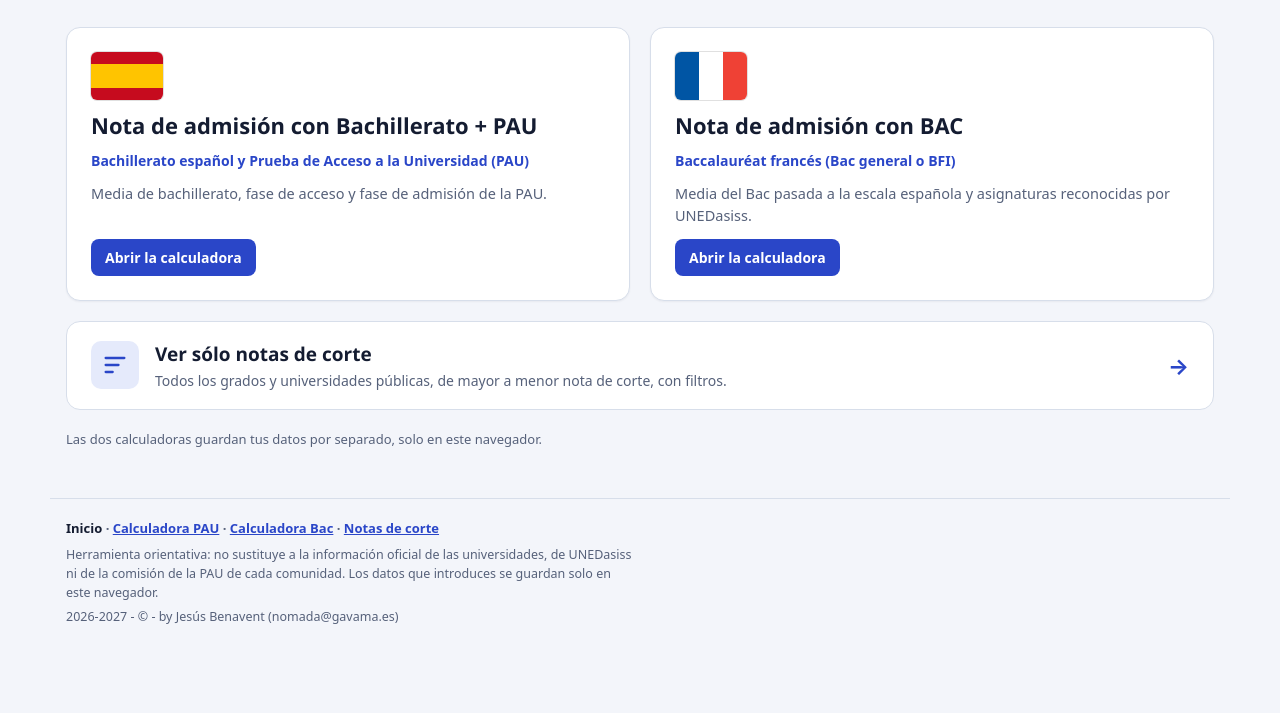
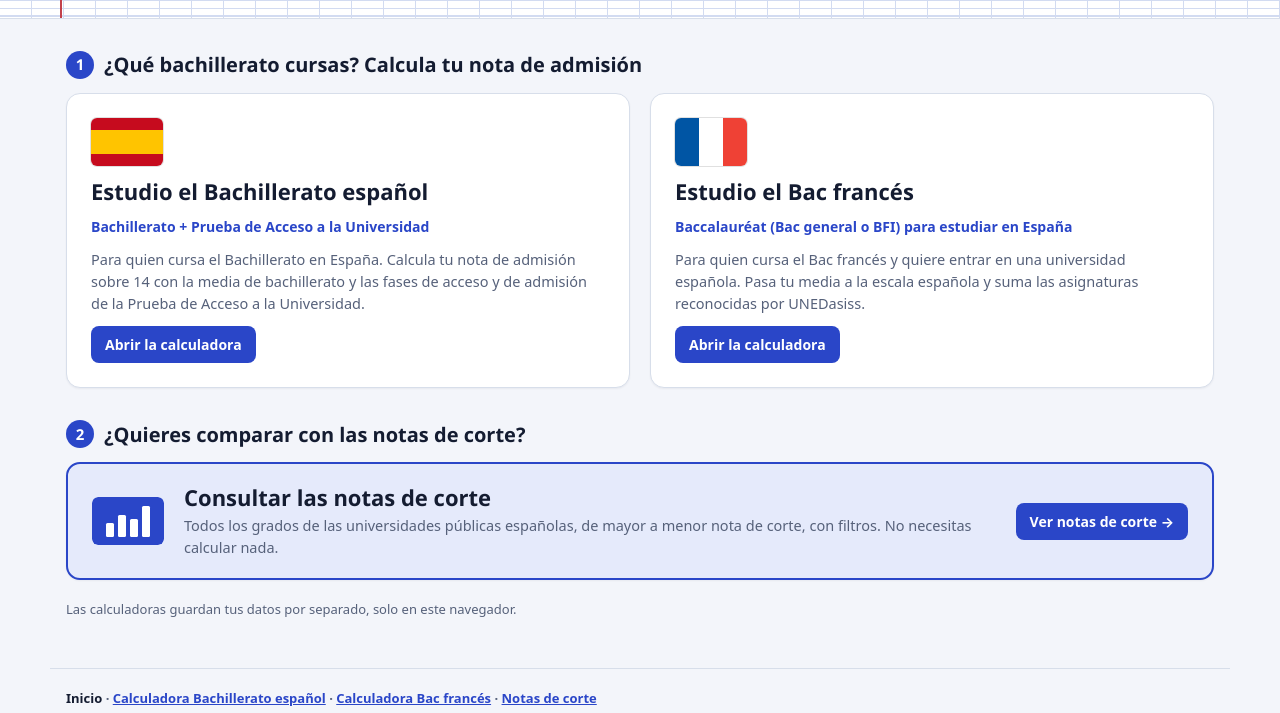
Before and after one commit to jebesen/Nota_corte_BAC, a plain HTML site: page index.html in a window 1280 px wide. Shown: the part 247-960 px from the top of the page. Before the commit the page ends 906 px from the top, so only its background shows below. Drawn offline with Linux system fonts and the light colour scheme.

Commit message:
Rediseño del index

```diff
--- a/css/styles.css
+++ b/css/styles.css
@@ -301,7 +301,7 @@ details.sources a{color:var(--accent)}
 .choice:hover{border-color:var(--accent);box-shadow:var(--shadow);transform:translateY(-2px)}
 .choice:focus-visible{outline:2px solid var(--accent);outline-offset:3px}
 .choice-flag svg{width:72px;height:48px;border-radius:6px;box-shadow:0 0 0 1px rgba(0,0,0,.12);display:block}
-.choice h2{margin:0;font-family:var(--f-display);font-size:22px;line-height:1.2}
+.choice h3{margin:0;font-family:var(--f-display);font-size:22px;line-height:1.2}
 .choice-sub{margin:0;font-weight:600;color:var(--accent);font-size:14px}
 .choice-desc{margin:0;color:var(--muted);font-size:14.5px}
 .choice-go{margin-top:auto;align-self:flex-start;font-weight:700;font-size:14px;padding:8px 14px;border-radius:8px;background:var(--accent);color:var(--accent-ink)}
@@ -320,14 +320,19 @@ details.sources a{color:var(--accent)}
 .example-note{margin:0;font-size:13px;color:var(--note-ink);background:var(--note-bg);border:1px solid var(--note-line);border-radius:8px;padding:8px 10px}
 
 /* Página de inicio: acceso al listado de notas de corte */
-.cuts-link{display:flex;align-items:center;gap:16px;margin-top:20px;padding:18px 24px;border:1px solid var(--line);border-radius:14px;background:var(--card);color:var(--ink);text-decoration:none;transition:border-color .2s,box-shadow .2s}
-.cuts-link:hover{border-color:var(--accent);box-shadow:var(--shadow)}
+.cuts-link{display:flex;align-items:center;gap:20px;padding:20px 24px;border:2px solid var(--accent);border-radius:14px;background:var(--accent-soft);color:var(--ink);text-decoration:none;box-shadow:0 1px 2px rgba(20,28,49,.05);transition:box-shadow .2s,transform .2s}
+.cuts-link:hover{box-shadow:var(--shadow);transform:translateY(-2px)}
 .cuts-link:focus-visible{outline:2px solid var(--accent);outline-offset:3px}
-.cuts-ico{flex:none;width:48px;height:48px;border-radius:10px;display:grid;place-items:center;background:var(--accent-soft);color:var(--accent)}
-.cuts-txt{display:flex;flex-direction:column;gap:2px;min-width:0;flex:1}
-.cuts-txt b{font-family:var(--f-display);font-size:19px}
-.cuts-txt span{color:var(--muted);font-size:14px}
-.cuts-go{flex:none;font-size:22px;color:var(--accent);font-weight:700}
+.cuts-ico{flex:none;color:var(--accent);display:block}
+.cuts-ico svg{display:block;border-radius:6px}
+.cuts-txt{display:flex;flex-direction:column;gap:4px;min-width:0;flex:1}
+.cuts-txt b{font-family:var(--f-display);font-size:22px;line-height:1.2}
+.cuts-txt span{color:var(--muted);font-size:14.5px}
+.cuts-btn{flex:none;font-weight:700;font-size:14px;padding:8px 14px;border-radius:8px;background:var(--accent);color:var(--accent-ink);white-space:nowrap}
+.home-main section+section{margin-top:32px}
+.step-t{display:flex;align-items:center;gap:10px;margin:0 0 14px;font-family:var(--f-display);font-size:20px;line-height:1.25}
+.step-n{flex:none;display:grid;place-items:center;width:28px;height:28px;border-radius:50%;background:var(--accent);color:var(--accent-ink);font-size:15px;font-weight:700}
+@media (max-width:600px){.cuts-link{flex-wrap:wrap}.cuts-txt{flex-basis:calc(100% - 92px)}.cuts-btn{width:100%;text-align:center}}
 
 /* Listado de notas de corte */
 .cuts-main{display:flex;flex-direction:column;gap:14px;padding-block:24px 40px}
--- a/index.html
+++ b/index.html
@@ -4,7 +4,7 @@
 <meta charset="utf-8">
 <meta name="viewport" content="width=device-width, initial-scale=1, viewport-fit=cover">
 <title>Simulador de nota de admisión · universidad española</title>
-<meta name="description" content="Calcula la nota de admisión a la universidad española (sobre 14) con el bachillerato y la PAU o con el Bac francés, y compárala con las notas de corte.">
+<meta name="description" content="Calcula la nota de admisión a la universidad española (sobre 14) con el bachillerato y la Prueba de Acceso a la Universidad o con el Bac francés, y compárala con las notas de corte.">
 <link rel="manifest" href="manifest.webmanifest">
 <meta name="theme-color" content="#2a46c8">
 <link rel="icon" href="icons/icon-192.png" type="image/png">
@@ -19,35 +19,41 @@
     <div class="topbar" id="topbar"></div>
     <div class="head-text">
       <p class="eyebrow" data-i18n="home.eyebrow">Acceso a la universidad española</p>
-      <h1 data-i18n="home.title">Simuladores de nota de admisión</h1>
-      <p class="lead" data-i18n-html="home.lead">Calcula tu nota de admisión <strong>sobre 14</strong> y compárala con las notas de corte de las universidades públicas españolas. Elige tu caso:</p>
+      <h1 data-i18n="home.title">Nota de admisión para la universidad española</h1>
+      <p class="lead" data-i18n-html="home.lead">Herramientas para quien quiere <strong>estudiar en una universidad de España</strong>. Calcula tu nota de admisión <strong>sobre 14</strong> y compárala con las notas de corte.</p>
     </div>
   </div>
 </header>
 
 <main class="wrap home-main">
+  <section aria-labelledby="h-calc">
+    <h2 class="step-t" id="h-calc"><span class="step-n" aria-hidden="true">1</span><span data-i18n="home.step1">¿Qué bachillerato cursas? Calcula tu nota de admisión</span></h2>
     <div class="choices">
       <a class="choice" href="pau.html" data-href="pau.html">
         <span class="choice-flag"><svg viewBox="0 0 30 20" aria-hidden="true"><rect width="30" height="20" fill="#c60b1e"/><rect y="5" width="30" height="10" fill="#ffc400"/></svg></span>
-      <h2 data-i18n="home.pau.t">Nota de admisión con Bachillerato + PAU</h2>
-      <p class="choice-sub" data-i18n="home.pau.s">Bachillerato español y Prueba de Acceso a la Universidad (PAU)</p>
-      <p class="choice-desc" data-i18n="home.pau.d">Media de bachillerato, fase de acceso y fase de admisión de la PAU.</p>
+        <h3 data-i18n="home.pau.t">Estudio el Bachillerato español</h3>
+        <p class="choice-sub" data-i18n="home.pau.s">Bachillerato + Prueba de Acceso a la Universidad</p>
+        <p class="choice-desc" data-i18n="home.pau.d">Para quien cursa el Bachillerato en España. Calcula tu nota de admisión sobre 14 con la media de bachillerato y las fases de acceso y de admisión de la Prueba de Acceso a la Universidad.</p>
         <span class="choice-go" data-i18n="home.go">Abrir la calculadora</span>
       </a>
       <a class="choice" href="bac.html" data-href="bac.html">
         <span class="choice-flag"><svg viewBox="0 0 30 20" aria-hidden="true"><rect width="10" height="20" fill="#0055a4"/><rect x="10" width="10" height="20" fill="#fff"/><rect x="20" width="10" height="20" fill="#ef4135"/></svg></span>
-      <h2 data-i18n="home.bac.t">Nota de admisión con BAC</h2>
-      <p class="choice-sub" data-i18n="home.bac.s">Baccalauréat francés (Bac general o BFI)</p>
-      <p class="choice-desc" data-i18n="home.bac.d">Media del Bac pasada a la escala española y asignaturas reconocidas por UNEDasiss.</p>
+        <h3 data-i18n="home.bac.t">Estudio el Bac francés</h3>
+        <p class="choice-sub" data-i18n="home.bac.s">Baccalauréat (Bac general o BFI) para estudiar en España</p>
+        <p class="choice-desc" data-i18n="home.bac.d">Para quien cursa el Bac francés y quiere entrar en una universidad española. Pasa tu media a la escala española y suma las asignaturas reconocidas por UNEDasiss.</p>
         <span class="choice-go" data-i18n="home.go">Abrir la calculadora</span>
       </a>
     </div>
+  </section>
+  <section aria-labelledby="h-cuts">
+    <h2 class="step-t" id="h-cuts"><span class="step-n" aria-hidden="true">2</span><span data-i18n="home.step2">¿Quieres comparar con las notas de corte?</span></h2>
     <a class="cuts-link" href="cortes.html" data-href="cortes.html">
-    <span class="cuts-ico" aria-hidden="true"><svg viewBox="0 0 24 24" width="28" height="28" fill="none" stroke="currentColor" stroke-width="2" stroke-linecap="round"><path d="M4 6h16M4 12h11M4 18h6"/></svg></span>
-    <span class="cuts-txt"><b data-i18n="home.cuts">Ver sólo notas de corte</b><span data-i18n="home.cuts.d">Todos los grados y universidades públicas, de mayor a menor nota de corte, con filtros.</span></span>
-    <span class="cuts-go" aria-hidden="true">→</span>
+      <span class="cuts-ico" aria-hidden="true"><svg viewBox="0 0 72 48" width="72" height="48"><rect width="72" height="48" rx="6" fill="currentColor"/><g fill="#fff"><rect x="14" y="26" width="8" height="14" rx="1.5"/><rect x="26" y="18" width="8" height="22" rx="1.5"/><rect x="38" y="22" width="8" height="18" rx="1.5"/><rect x="50" y="9" width="8" height="31" rx="1.5"/></g></svg></span>
+      <span class="cuts-txt"><b data-i18n="home.cuts">Consultar las notas de corte</b><span data-i18n="home.cuts.d">Todos los grados de las universidades públicas españolas, de mayor a menor nota de corte, con filtros. No necesitas calcular nada.</span></span>
+      <span class="cuts-btn" data-i18n="home.cuts.go">Ver notas de corte →</span>
     </a>
-  <p class="home-note" data-i18n="home.note">Las dos calculadoras guardan tus datos por separado, solo en este navegador.</p>
+  </section>
+  <p class="home-note" data-i18n="home.note">Las calculadoras guardan tus datos por separado, solo en este navegador.</p>
 </main>
 
 <footer class="wrap site-foot" id="site-foot"></footer>
--- a/js/common.js
+++ b/js/common.js
@@ -202,21 +202,23 @@ I18N.add('es', {
   "v.nocut": "Falta la nota de corte de la universidad {n}.",
   "ck.default": "1.ª adjudicación 2026",
   "home.doc": "Simulador de nota de admisión · universidad española",
-  "home.desc": "Calcula la nota de admisión a la universidad española (sobre 14) con el bachillerato y la PAU o con el Bac francés, y compárala con las notas de corte.",
+  "home.desc": "Calcula la nota de admisión a la universidad española (sobre 14) con el bachillerato y la Prueba de Acceso a la Universidad o con el Bac francés, y compárala con las notas de corte.",
   "home.eyebrow": "Acceso a la universidad española",
-  "home.title": "Simuladores de nota de admisión",
-  "home.lead": "Calcula tu nota de admisión <strong>sobre 14</strong> y compárala con las notas de corte de las universidades públicas españolas. Elige tu caso:",
-  "home.pau.t": "Nota de admisión con Bachillerato + PAU",
-  "home.pau.s": "Bachillerato español y Prueba de Acceso a la Universidad (PAU)",
-  "home.pau.d": "Media de bachillerato, fase de acceso y fase de admisión de la PAU.",
-  "home.bac.t": "Nota de admisión con BAC",
-  "home.bac.s": "Baccalauréat francés (Bac general o BFI)",
-  "home.bac.d": "Media del Bac pasada a la escala española y asignaturas reconocidas por UNEDasiss.",
+  "home.title": "Nota de admisión para la universidad española",
+  "home.lead": "Herramientas para quien quiere <strong>estudiar en una universidad de España</strong>. Calcula tu nota de admisión <strong>sobre 14</strong> y compárala con las notas de corte.",
+  "home.step1": "¿Qué bachillerato cursas? Calcula tu nota de admisión",
+  "home.step2": "¿Quieres comparar con las notas de corte?",
+  "home.pau.t": "Estudio el Bachillerato español",
+  "home.pau.s": "Bachillerato + Prueba de Acceso a la Universidad",
+  "home.pau.d": "Para quien cursa el Bachillerato en España. Calcula tu nota de admisión sobre 14 con la media de bachillerato y las fases de acceso y de admisión de la Prueba de Acceso a la Universidad.",
+  "home.bac.t": "Estudio el Bac francés",
+  "home.bac.s": "Baccalauréat (Bac general o BFI) para estudiar en España",
+  "home.bac.d": "Para quien cursa el Bac francés y quiere entrar en una universidad española. Pasa tu media a la escala española y suma las asignaturas reconocidas por UNEDasiss.",
   "home.go": "Abrir la calculadora",
-  "home.note": "Las dos calculadoras guardan tus datos por separado, solo en este navegador.",
+  "home.note": "Las calculadoras guardan tus datos por separado, solo en este navegador.",
   "nav.home": "Inicio",
-  "nav.bac": "Calculadora Bac",
-  "nav.pau": "Calculadora PAU",
+  "nav.bac": "Calculadora Bac francés",
+  "nav.pau": "Calculadora Bachillerato español",
   "nav.site": "Calculadoras",
   "foot.disclaimer": "Herramienta orientativa: no sustituye a la información oficial de las universidades, de UNEDasiss ni de la comisión de la PAU de cada comunidad. Los datos que introduces se guardan solo en este navegador."
   });
@@ -334,21 +336,23 @@ I18N.add('fr', {
   "v.nocut": "Il manque le seuil de l’université {n}.",
   "ck.default": "1re affectation 2026",
   "home.doc": "Simulateur de note d’admission · université espagnole",
-  "home.desc": "Calculez la note d’admission à l’université espagnole (sur 14) avec le bachillerato et la PAU ou avec le Bac français, et comparez-la aux seuils d’admission.",
+  "home.desc": "Calculez la note d’admission à l’université espagnole (sur 14) avec le bachillerato et l’épreuve d’accès à l’université (PAU) ou avec le Bac français, et comparez-la aux seuils d’admission.",
   "home.eyebrow": "Accès à l’université espagnole",
-  "home.title": "Simulateurs de note d’admission",
-  "home.lead": "Calculez votre note d’admission <strong>sur 14</strong> et comparez-la aux seuils d’admission des universités publiques espagnoles. Choisissez votre cas :",
-  "home.pau.t": "Note d’admission avec le Bachillerato + PAU",
-  "home.pau.s": "Bachillerato espagnol et épreuve d’accès à l’université (PAU)",
-  "home.pau.d": "Moyenne du bachillerato, phase d’accès et phase d’admission de la PAU.",
-  "home.bac.t": "Note d’admission avec le BAC",
-  "home.bac.s": "Baccalauréat français (Bac général ou BFI)",
-  "home.bac.d": "Moyenne du Bac convertie à l’échelle espagnole et matières reconnues par UNEDasiss.",
+  "home.title": "Note d’admission pour l’université espagnole",
+  "home.lead": "Des outils pour celles et ceux qui veulent <strong>étudier dans une université en Espagne</strong>. Calculez votre note d’admission <strong>sur 14</strong> et comparez-la aux seuils d’admission.",
+  "home.step1": "Quel bachillerato préparez-vous ? Calculez votre note d’admission",
+  "home.step2": "Vous voulez comparer avec les seuils d’admission ?",
+  "home.pau.t": "Je suis en Bachillerato espagnol",
+  "home.pau.s": "Bachillerato + épreuve d’accès à l’université (PAU)",
+  "home.pau.d": "Pour les élèves du Bachillerato en Espagne. Calculez votre note d’admission sur 14 avec la moyenne du bachillerato et les phases d’accès et d’admission de l’épreuve d’accès à l’université (PAU).",
+  "home.bac.t": "Je prépare le Bac français",
+  "home.bac.s": "Baccalauréat (Bac général ou BFI) pour étudier en Espagne",
+  "home.bac.d": "Pour les élèves du Bac français qui veulent entrer dans une université espagnole. Convertissez votre moyenne à l’échelle espagnole et ajoutez les matières reconnues par UNEDasiss.",
   "home.go": "Ouvrir le simulateur",
-  "home.note": "Les deux simulateurs enregistrent vos données séparément, uniquement dans ce navigateur.",
+  "home.note": "Les simulateurs enregistrent vos données séparément, uniquement dans ce navigateur.",
   "nav.home": "Accueil",
-  "nav.bac": "Simulateur Bac",
-  "nav.pau": "Simulateur PAU",
+  "nav.bac": "Simulateur Bac français",
+  "nav.pau": "Simulateur Bachillerato espagnol",
   "nav.site": "Simulateurs",
   "foot.disclaimer": "Outil indicatif : il ne remplace pas les informations officielles des universités, d’UNEDasiss ni de la commission de la PAU de chaque communauté. Les données saisies sont enregistrées uniquement dans ce navigateur."
   });
@@ -732,5 +736,5 @@ I18N.add('fr', {
   'help.tip': 'Conseil : les seuils changent chaque année et baissent souvent dans les listes suivantes. Utilisez-les comme repère et vérifiez toujours les données officielles de chaque université.'
 });
 
-I18N.add('es', {'nav.cortes': 'Notas de corte', 'home.cuts': 'Ver sólo notas de corte', 'home.cuts.d': 'Todos los grados y universidades públicas, de mayor a menor nota de corte, con filtros.'});
-I18N.add('fr', {'nav.cortes': 'Seuils d’admission', 'home.cuts': 'Voir uniquement les seuils d’admission', 'home.cuts.d': 'Toutes les formations et universités publiques, du seuil le plus élevé au plus bas, avec des filtres.'});
+I18N.add('es', {'nav.cortes': 'Notas de corte', 'home.cuts': 'Consultar las notas de corte', 'home.cuts.go': 'Ver notas de corte →', 'home.cuts.d': 'Todos los grados de las universidades públicas españolas, de mayor a menor nota de corte, con filtros. No necesitas calcular nada.'});
+I18N.add('fr', {'nav.cortes': 'Seuils d’admission', 'home.cuts': 'Consulter les seuils d’admission', 'home.cuts.go': 'Voir les seuils →', 'home.cuts.d': 'Toutes les formations des universités publiques espagnoles, du seuil le plus élevé au plus bas, avec des filtres. Aucun calcul nécessaire.'});
```
Also changed, not shown: pau.html (+2 -2 lines), manifest.webmanifest. Lines whose indentation alone changed are shown as unchanged.
